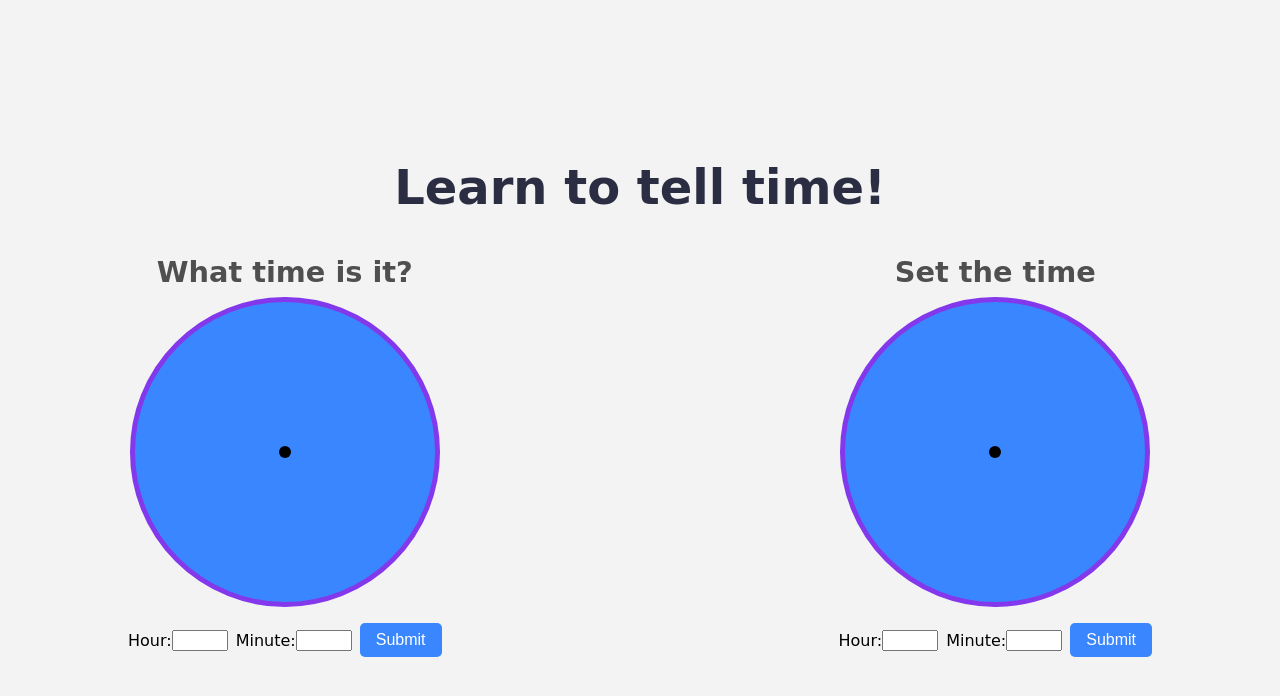
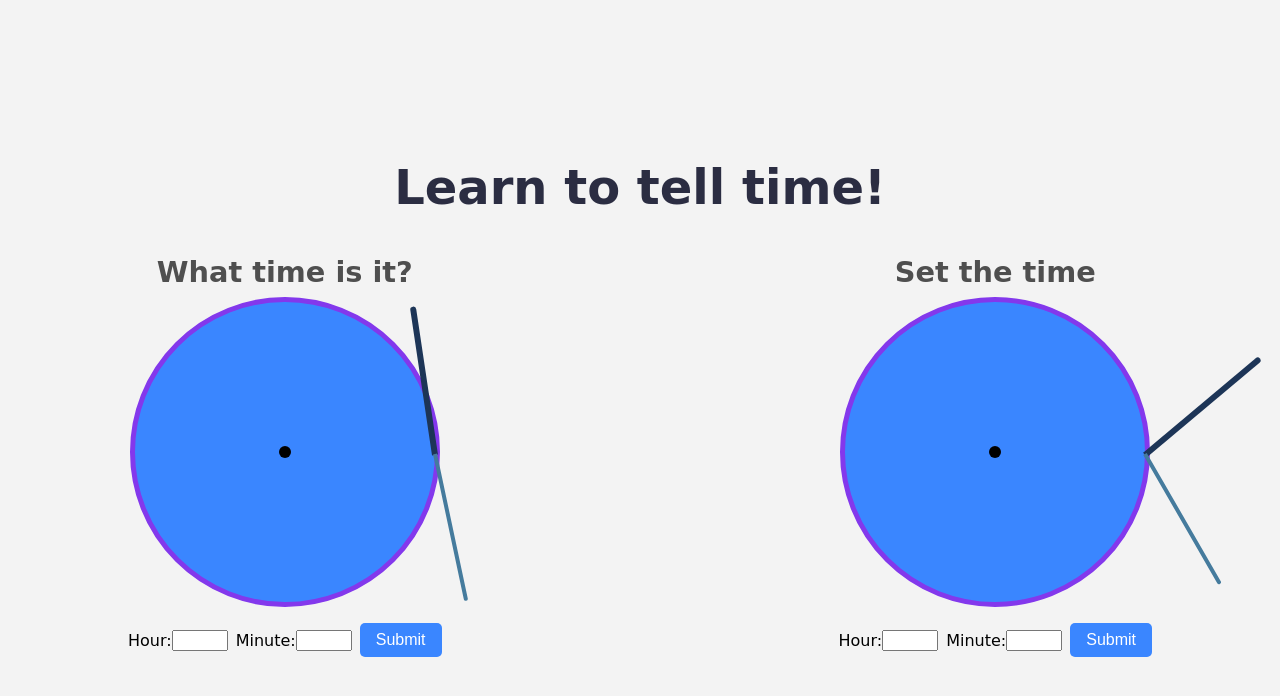
Before and after one commit to K-Hebel/Clock_app, a Flask app: template templates/index.html in a window 1280 px wide. Shown: the top 696 px of the page. Run offline with Flask 3, Linux system fonts and the light colour scheme; the template is opened without the code that fills it, so the values that code supplies are empty.

Commit message:
Update styles.css

```diff
--- a/static/styles.css
+++ b/static/styles.css
@@ -44,13 +44,15 @@
 }
 
 .hand {
+    width: 50%;
+    height: 3px;
     background-color: black;
     position: absolute;
     top: 50%;
     left: 50%;
-    transform-origin: 100% 50%;
+    transform-origin: 100%;
+    transform: translate(-50%, -50%);
 }
-
 
 .hour-hand {
     background-color: #1d3557;
```
